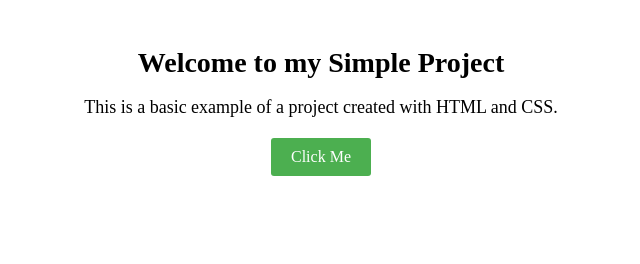
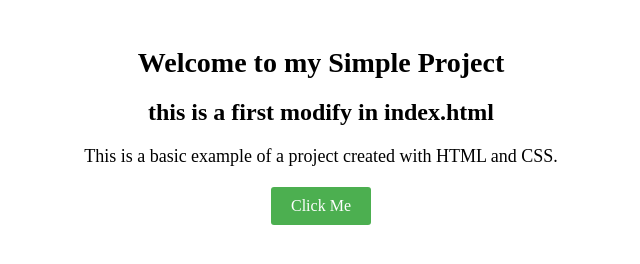
Before and after one commit to ahmed32425/Pro_OOS_to_Exam, a plain HTML site: page index.html in a window 1280 px wide. Shown: the whole page, without its empty margins (319-959 px from the left). Drawn offline with Linux system fonts and the light colour scheme.

Commit message:
this is a first modify in index.html

```diff
--- a/index.html
+++ b/index.html
@@ -7,6 +7,7 @@
 <body>
 <div class="container">
     <h1>Welcome to my Simple Project</h1>
+    <h2>this is a first modify in index.html</h2>
     <p>This is a basic example of a project created with HTML and CSS.</p>
     <a href="#" class="button">Click Me</a>
 </div>
```
